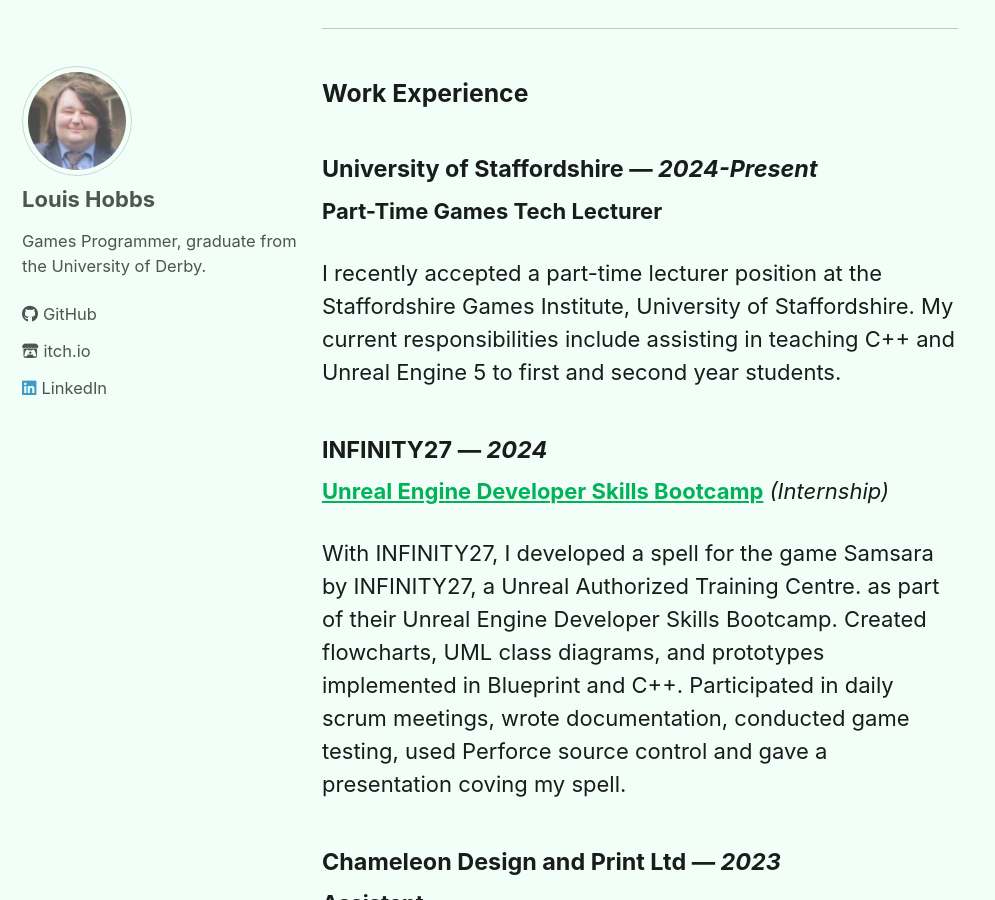
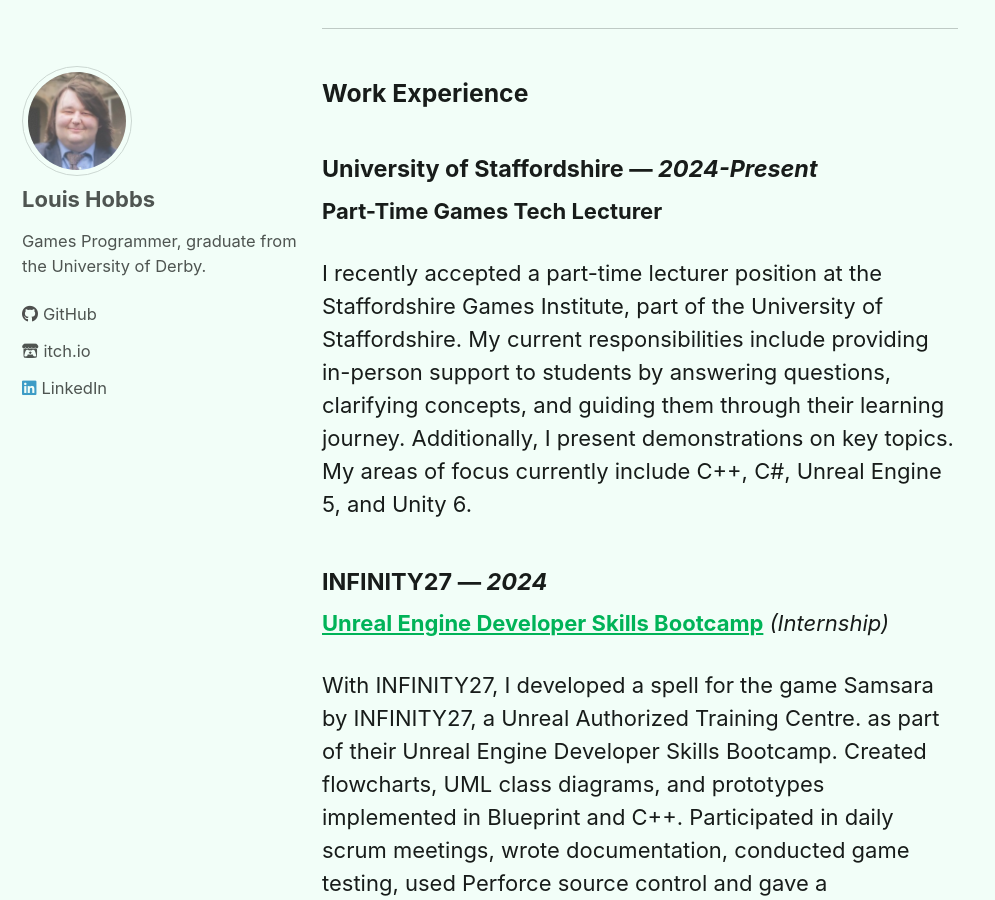
Before and after one commit to Bazzadwarf/Bazzadwarf.github.io, a Jekyll site: the page built from _pages/about.md, in a window 1280 px wide and 900 px high, scrolled down 2160 px. Shown: the whole window, without its empty margins (0-995 px from the left). Built offline with Jekyll 4.4.1, drawn with Linux system fonts in a browser that asks for light colours; cached includes are drawn as plain includes; nearby versions of some CDN libraries; a script that is not in the unit is left out.

Commit message:
Update description for Part-Time Games Tech Lecturer

```diff
--- a/_pages/about.md
+++ b/_pages/about.md
@@ -52,7 +52,7 @@
 
 **Part-Time Games Tech Lecturer**
 
-I recently accepted a part-time lecturer position at the Staffordshire Games Institute, University of Staffordshire. My current responsibilities include assisting in teaching C++ and Unreal Engine 5 to first and second year students.
+I recently accepted a part-time lecturer position at the Staffordshire Games Institute, part of the University of Staffordshire. My current responsibilities include providing in-person support to students by answering questions, clarifying concepts, and guiding them through their learning journey. Additionally, I present demonstrations on key topics. My areas of focus currently include C++, C#, Unreal Engine 5, and Unity 6.
 
 #### INFINITY27 — *2024*
 
```
